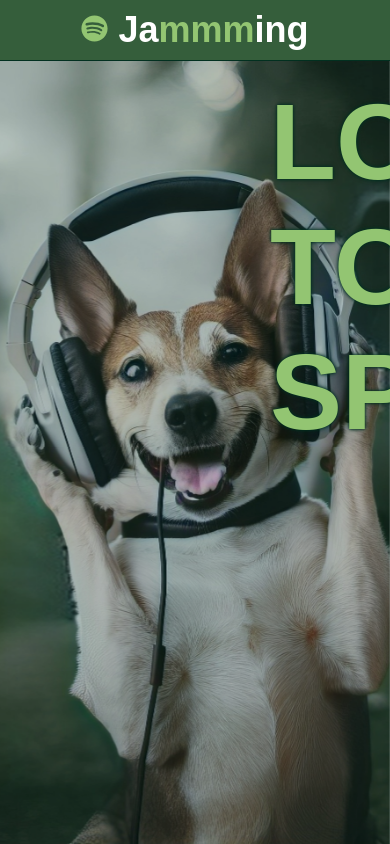
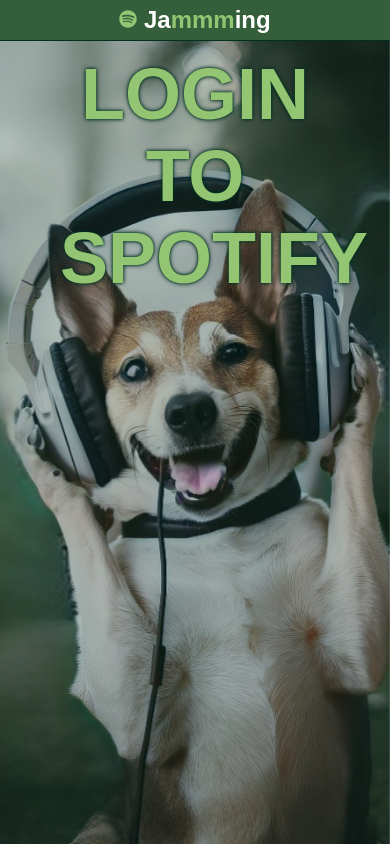
Before and after one commit to Lisbrow/jammming, a React (Create React App) app: page / in a window 390 px wide. Built offline with nearby package versions, Linux system fonts and the light colour scheme.

Commit message:
Add media queries

```diff
--- a/src/components/app/App.css
+++ b/src/components/app/App.css
@@ -195,9 +195,82 @@
   }
 }
 
-@media only screen and (max-width: 1020px) {
-  .AppTrackAndPlaylist {
-    align-items: center;
-    flex-direction: column;
+/* MEDIA QUERIES */
+@media only screen and (min-width: 2200px) {
+  html {
+    font-size: 20px;
+  }
+
+  .App {
+  padding: 0 20rem;
+}
+}
+
+@media only screen and (max-width: 1600px) {
+  .App {
+  padding: 0 10rem;
+}
+}
+
+@media only screen and (max-width: 1300px) {
+  html {
+    font-size: 16px;
+  }
+
+  .App {
+  padding: 0 5rem;
+}
+}
+
+/* VERTICAL FLIP */
+@media only screen and (max-width: 1200px) {
+  .App {
+    padding: 0 15rem;
+  }
+
+  .AppTracksAndPlaylist {
+  flex-direction: column;
+  gap: 1rem;
+}
+
+.AppTracks {
+  height: 50vh;
+  padding-bottom: 2rem;
+}
+
+  .AppPlaylist {
+    height: 30vh;
+    padding-bottom: 2.5rem;
   }
 }
+
+@media only screen and (max-width: 1000px) {
+  html {
+    font-size: 14px;
+  }
+
+  .App {
+    padding: 0 10rem;
+  }
+
+}
+
+@media only screen and (max-width: 850px) {
+  .App {
+    padding: 0 5rem;
+  }
+
+}
+
+@media only screen and (max-width: 765px) {
+  html {
+    font-size: 12px;
+  }
+
+}
+
+@media only screen and (max-width: 375px) {
+  html {
+    font-size: 10px;
+  }
+}
```
